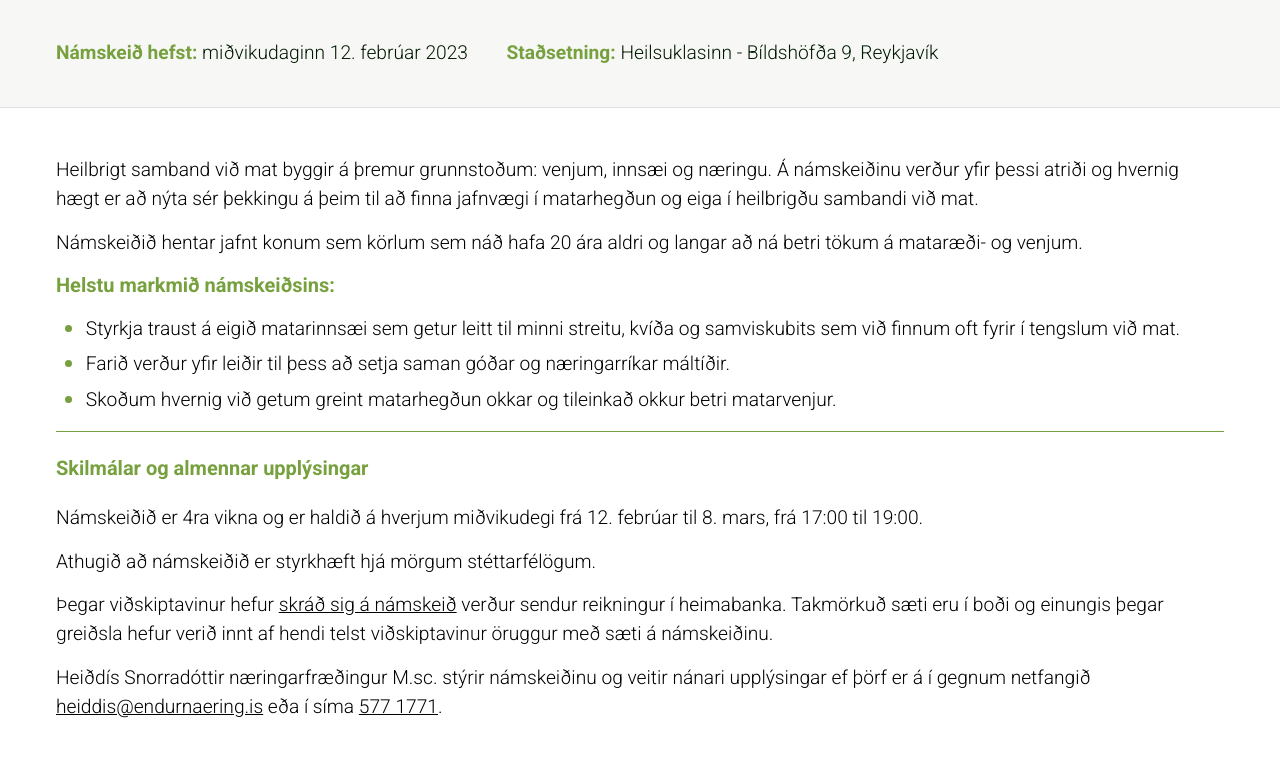
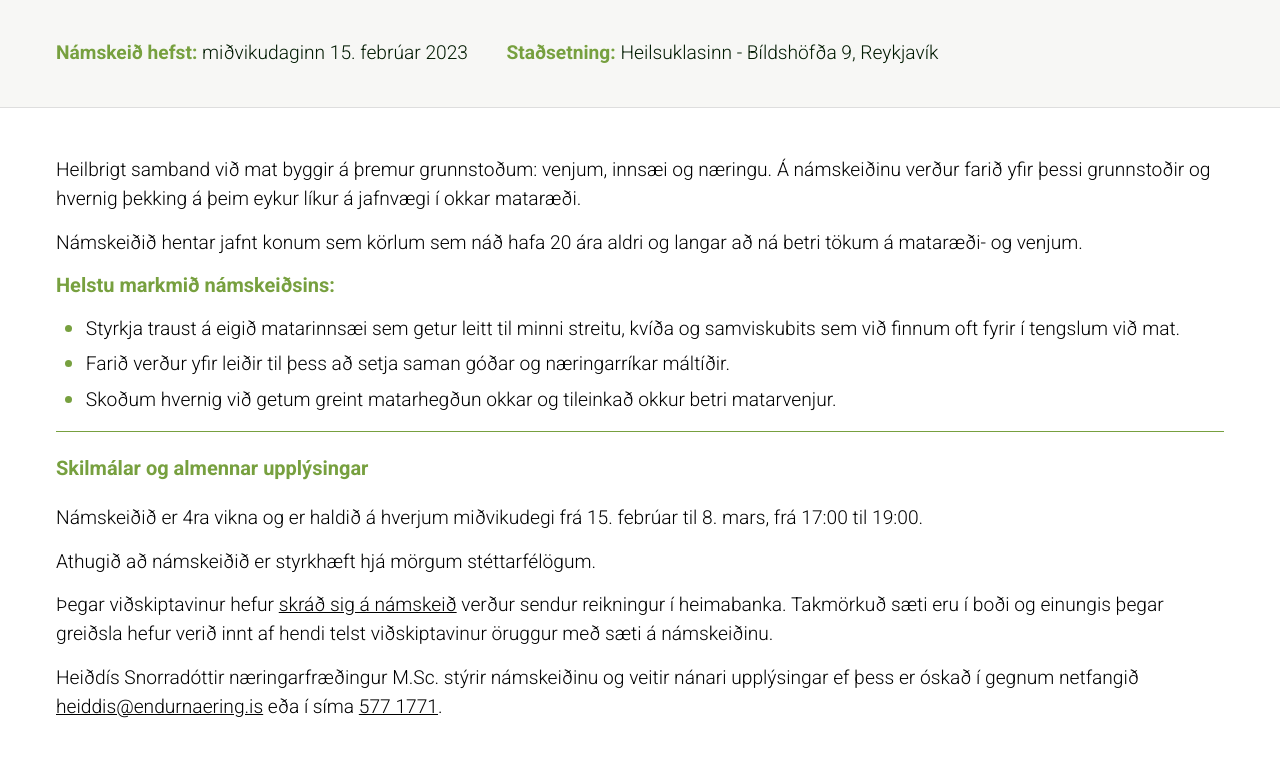
Before and after one commit to Oli-Ingi/Endurnaering, a Next.js app: page /namskeid/heilbrigt-samband-vid-mat in a window 1280 px wide. Shown: the part 699-1470 px from the top of the page. Built offline with nearby package versions, Linux system fonts and the light colour scheme.

Commit message:
breyta um mynd á námskeiði og laga

```diff
--- a/components/entities/Header/Header.tsx
+++ b/components/entities/Header/Header.tsx
@@ -128,7 +128,7 @@ const Header: FC<Props> = ({ navItems, interview, flag, shadow }) => {
                 <Text as="span" bold color="white" size="lg">Þjónustuleiðir</Text>
                 <BulletList variant="secondary" spaceLg noMargin>
                     <li><Link variant="white" permaLine to="/vidtol" onClick={closeIt} inner>Einstaklingsviðtöl</Link></li>
-                    <li><Link variant="white" permaLine to="/namskeid" inner onClick={closeIt}>Námskeið</Link></li>
+                    <li><Link variant="white" permaLine to="/namskeid/heilbrigt-samband-vid-mat" inner onClick={closeIt}>Námskeið</Link></li>
                     <li><Link variant="white" permaLine to="/fyrirlestrar" inner onClick={closeIt}>Fyrirlestrar</Link></li>
                 </BulletList>
                 <Text as="span" bold color="white" size="lg">Viðtöl</Text>
--- a/domain/Footer/Footer-is.tsx
+++ b/domain/Footer/Footer-is.tsx
@@ -8,7 +8,7 @@ const nav = [
         title: "Þjónustuleiðir",
         links: [
             { caption: "Einstaklingsviðtöl", to: "/vidtol" },
-            { caption: "Námskeið", to: "/namskeid" },
+            { caption: "Námskeið", to: "/namskeid/heilbrigt-samband-vid-mat" },
             { caption: "Fyrirlestrar", to: "/fyrirlestrar" },
         ]
     },
--- a/domain/Header/Header-is.tsx
+++ b/domain/Header/Header-is.tsx
@@ -4,7 +4,7 @@ import Header from '../../components/entities/Header/Header'
 const navItems = [
     { caption: "Þjónustuleiðir", links: [
         { caption: "Viðtöl", to: "/vidtol" },
-        { caption: "Námskeið", to: "/namskeid" },
+        { caption: "Námskeið", to: "/namskeid/heilbrigt-samband-vid-mat" },
         { caption: "Fyrirlestrar", to: "/fyrirlestrar" },
     ] },
     { caption: "Um okkur", links: [
--- a/domain/Home/Services/Services-is.tsx
+++ b/domain/Home/Services/Services-is.tsx
@@ -18,7 +18,7 @@ const Services = () =>
             {
                 title: "Námskeið",
                 description: "Fjölbreyttar lausnir",
-                href: "/namskeid",
+                href: "/namskeid/heilbrigt-samband-vid-mat",
                 icon: "reward",
                 hoverColor: "red"
             },
--- a/domain/Namskeid_HSVM/Namskeid_HSVM.tsx
+++ b/domain/Namskeid_HSVM/Namskeid_HSVM.tsx
@@ -92,10 +92,12 @@ const SalesBox: FC<SalesBoxProps> = ({ badgeTitle, title, price, button }) => <S
 
 
 const FlexHider = styled.div`
-    width: ${p => p.theme.layout.containerWidth};
+    width: 1000px;
     max-width: 100%;
-    background-image: url("/namskeid-matur.png");
+    background-image: url("/hsvm-heiddis.png");
     background-position: center;
+    background-size: cover;
+    background-repeat: no-repeat;
     padding-top: 50px;
     padding-bottom: 50px;
     overflow: hidden;
@@ -112,15 +114,15 @@ const HeilbrigtSambandVidMat = () => <Column as="main">
         />
     </FlexHider>
     <Section asEl="div"  border="both"  align="center" row variant="secondary" pad="40px 1em">
-        <Text color="primary" bold mr="2em">Námskeið hefst: <Text as="span" color="dark">miðvikudaginn 12. febrúar 2023</Text></Text>
+        <Text color="primary" bold mr="2em">Námskeið hefst: <Text as="span" color="dark">miðvikudaginn 15. febrúar 2023</Text></Text>
         <Text color="primary" bold mr="2em">Staðsetning: <Text as="span" color="dark" >Heilsuklasinn - Bíldshöfða 9, Reykjavík</Text></Text>
     </Section>
     <StArticleSection>
             <div>
                 <Text>
                     Heilbrigt samband við mat byggir á þremur grunnstoðum: venjum, innsæi og næringu.
-                    Á námskeiðinu verður yfir þessi atriði og hvernig hægt er að nýta sér þekkingu á þeim
-                    til að finna jafnvægi í matarhegðun og eiga í heilbrigðu sambandi við mat.
+                    Á námskeiðinu verður farið yfir þessi grunnstoðir og hvernig þekking á þeim
+                    eykur líkur á jafnvægi í okkar mataræði.
                 </Text>
                 <Text>
                     Námskeiðið hentar jafnt konum sem körlum sem náð hafa 20 ára aldri og
@@ -142,7 +144,7 @@ const HeilbrigtSambandVidMat = () => <Column as="main">
                 <Line mb={24} />
                 <Title variant="subsection" mb={24}>Skilmálar og almennar upplýsingar</Title>
                 <Text>
-                    Námskeiðið er 4ra vikna og er haldið á hverjum miðvikudegi frá 12. febrúar til 8. mars, frá 17:00 til 19:00.
+                    Námskeiðið er 4ra vikna og er haldið á hverjum miðvikudegi frá 15. febrúar til 8. mars, frá 17:00 til 19:00.
                 </Text>
                 <Text>
                     Athugið að námskeiðið er styrkhæft hjá mörgum stéttarfélögum.
@@ -152,8 +154,8 @@ const HeilbrigtSambandVidMat = () => <Column as="main">
                     Takmörkuð sæti eru í boði og einungis þegar greiðsla hefur verið innt af hendi telst viðskiptavinur öruggur með sæti á námskeiðinu.
                 </Text>
                 <Text>
-                    Heiðdís Snorradóttir næringarfræðingur M.sc. stýrir námskeiðinu og
-                    veitir nánari upplýsingar ef þörf er á í gegnum netfangið <Link inline to="mailto:heiddis@endurnaering.is" permaLine>heiddis@endurnaering.is</Link> eða
+                    Heiðdís Snorradóttir næringarfræðingur M.Sc. stýrir námskeiðinu og
+                    veitir nánari upplýsingar ef þess er óskað í gegnum netfangið <Link inline to="mailto:heiddis@endurnaering.is" permaLine>heiddis@endurnaering.is</Link> eða
                     í síma <Link inline permaLine to="tel:5771771">577 1771</Link>.
                 </Text>
             </div>
```
Also changed, not shown: public/hsvm-heiddis.png (added).
